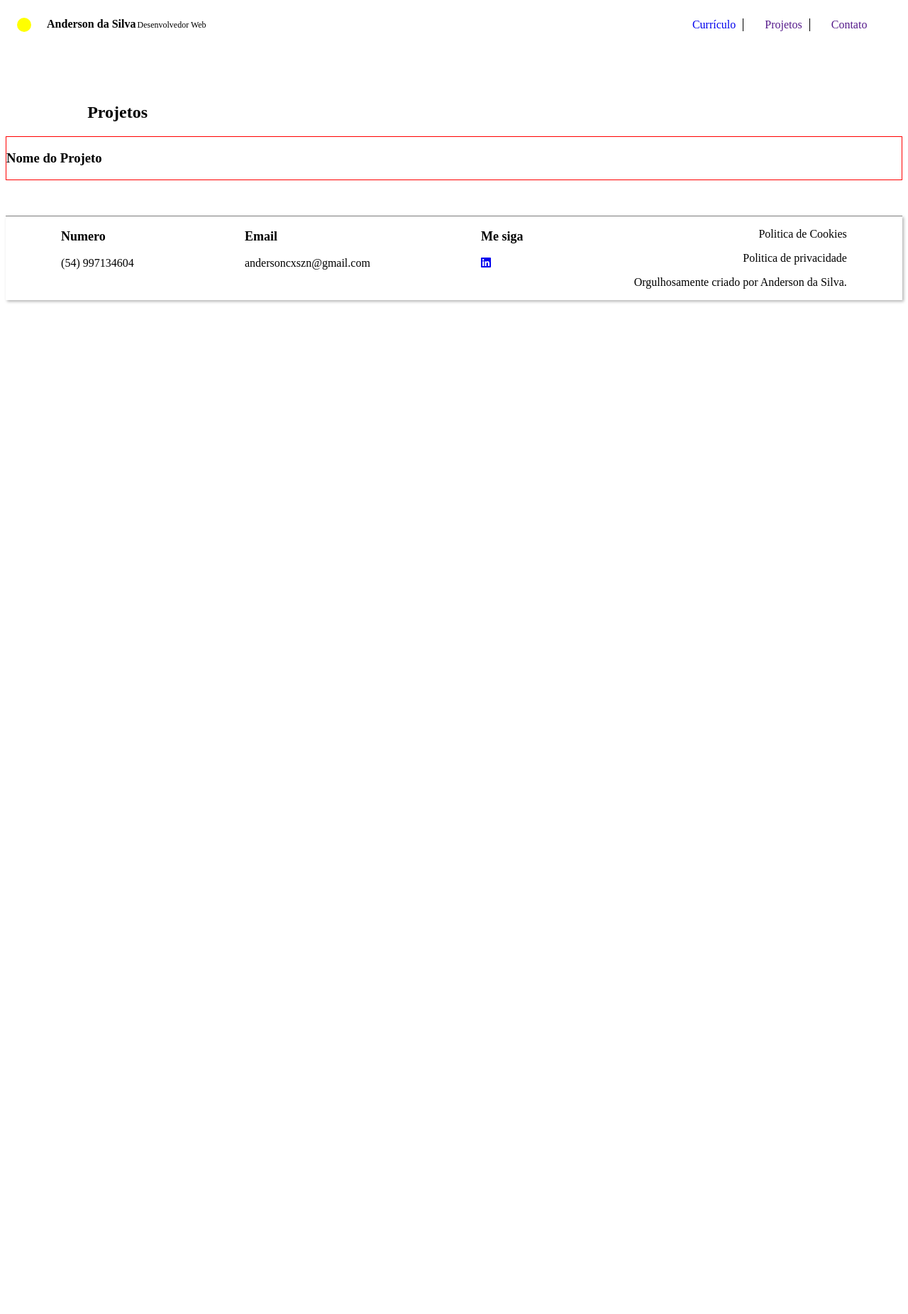
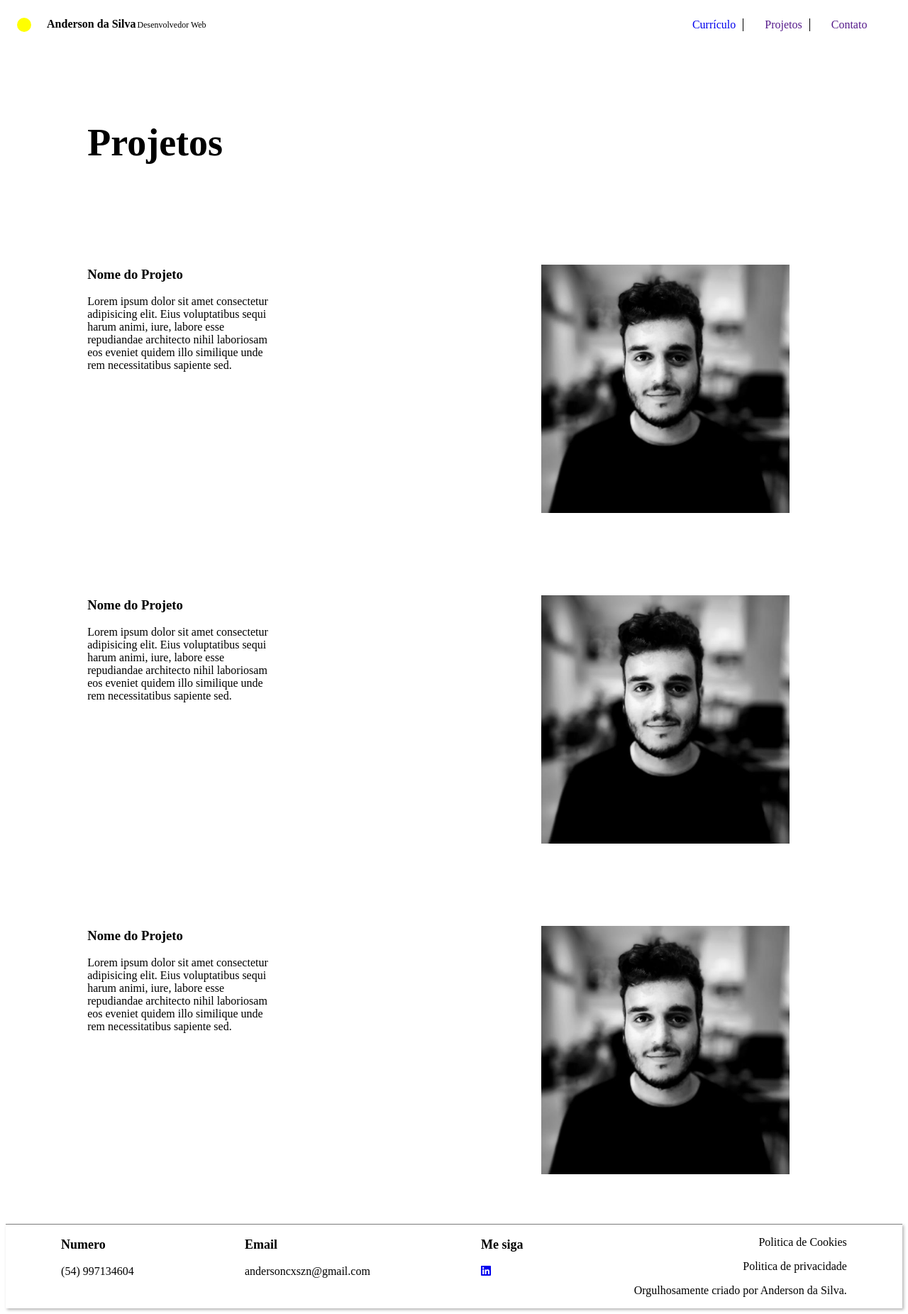
Before and after one commit to andersonstorqui/portfolio_Anderson, a PHP site: page /projetos.php in a window 1280 px wide. Shown: the whole page at 71% size. Before the commit the page ends 427 px from the top, so only its background shows below. Run offline with PHP 8.4, Linux system fonts and the light colour scheme.

Commit message:
Feat; algumas alterações visuais

```diff
--- a/index.php
+++ b/index.php
@@ -26,7 +26,7 @@
             <figure class="img">
                 <img src="imagem.jpg" alt="Descrição da imagem" class="imagem">
                 <figcaption>Dev FullStack</figcaption>
-                </figure>
+            </figure>
                 <div class="div_title">
                     <h1 class="title_hello">Olá!</h1>
                 </div>
--- a/projetos.php
+++ b/projetos.php
@@ -24,10 +24,34 @@
 
     <section>
         <div class="curriculo">
-            <h1>Projetos</h1>
+            <h1 class="h1_curriculo">Projetos</h1>
         </div>
         <div class="title_project">
-            <h3 class="margin_title">Nome do Projeto</h3>
+            <div class="div_project">
+                <h3 class="margin_title">Nome do Projeto</h3>
+                <p class="paragraph_project">Lorem ipsum dolor sit amet consectetur adipisicing elit. Eius voluptatibus sequi harum animi, iure, labore esse repudiandae architecto nihil laboriosam eos eveniet quidem illo similique unde rem necessitatibus sapiente sed.</p>
+            </div>
+            <figure class="img_project">
+                <img src="imagem.jpg" alt="Descrição da imagem" class="imagemProject">
+            </figure>
+        </div>
+        <div class="title_project">
+            <div class="div_project">
+                <h3 class="margin_title">Nome do Projeto</h3>
+                <p class="paragraph_project">Lorem ipsum dolor sit amet consectetur adipisicing elit. Eius voluptatibus sequi harum animi, iure, labore esse repudiandae architecto nihil laboriosam eos eveniet quidem illo similique unde rem necessitatibus sapiente sed.</p>
+            </div>
+            <figure class="img_project">
+                <img src="imagem.jpg" alt="Descrição da imagem" class="imagemProject">
+            </figure>
+        </div>
+        <div class="title_project">
+            <div class="div_project">
+                <h3 class="margin_title">Nome do Projeto</h3>
+                <p class="paragraph_project">Lorem ipsum dolor sit amet consectetur adipisicing elit. Eius voluptatibus sequi harum animi, iure, labore esse repudiandae architecto nihil laboriosam eos eveniet quidem illo similique unde rem necessitatibus sapiente sed.</p>
+            </div>
+            <figure class="img_project">
+                <img src="imagem.jpg" alt="Descrição da imagem" class="imagemProject">
+            </figure>
         </div>
     </section>
 
--- a/style.css
+++ b/style.css
@@ -204,5 +204,22 @@
   margin-left: 20vw;
 }
 .title_project {
-  border: 1px solid red;
+  margin-left: 9vw;
+  width: 90%;
+  margin-top: 10vh;
+  display: flex;
 }
+.paragraph_project {
+  font-weight: 100;
+  width: 20vw;
+}
+.div_project {
+  flex-direction: column;
+}
+.img_project {
+  margin-left: 30vw;
+}
+.imagemProject {
+  width: 350px;
+  height: 350px;
+}
```
